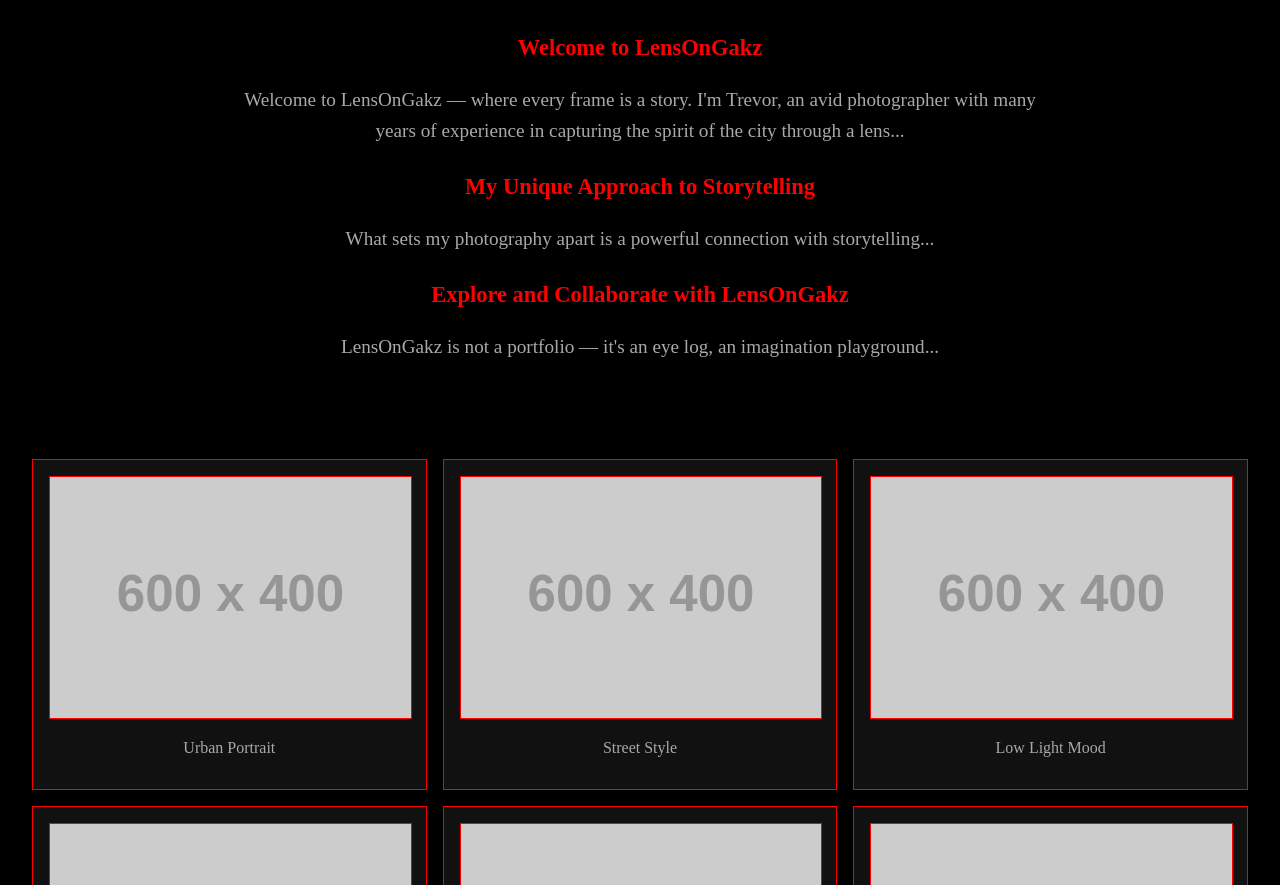
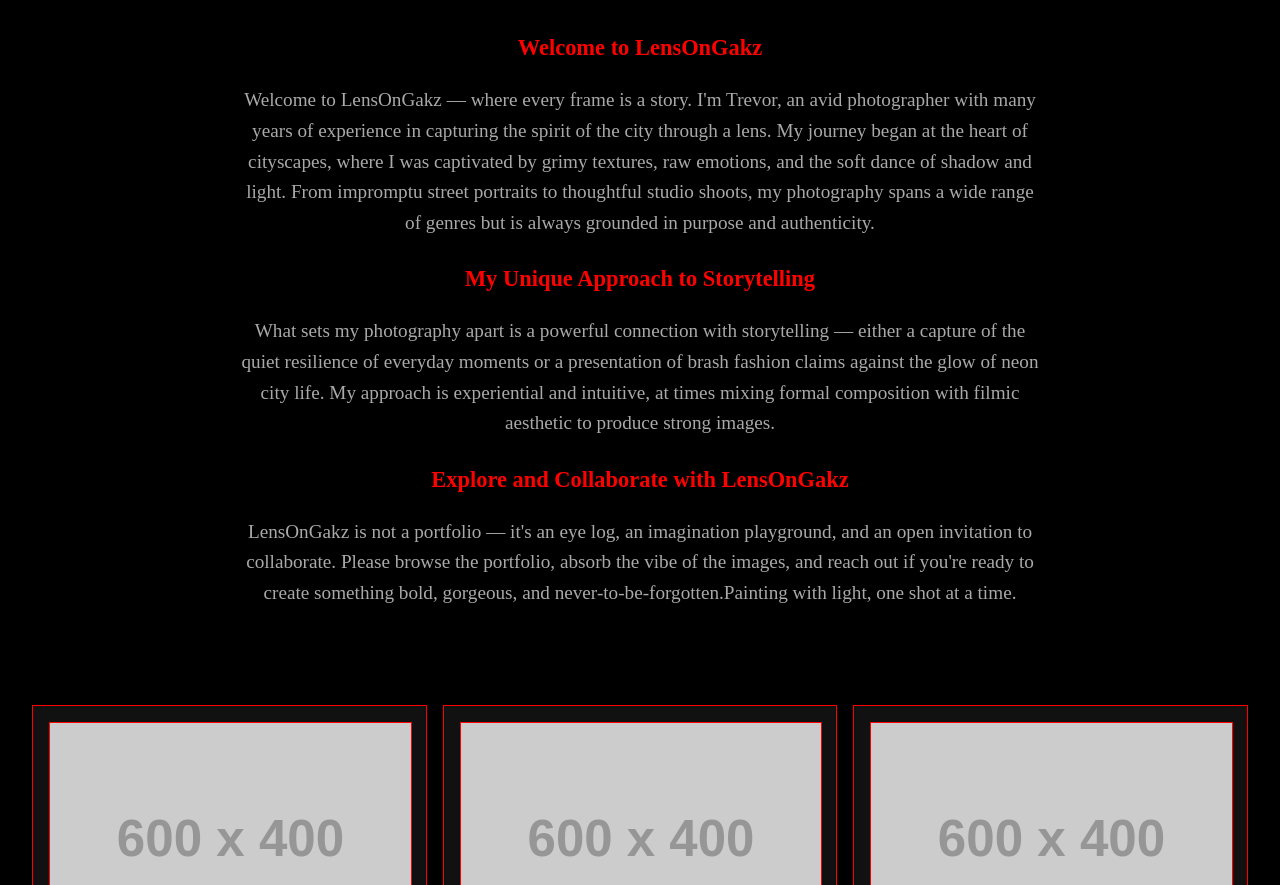
Before and after one commit to LensOnGakz/lensongakz.github.io, a plain HTML site: page index.html in a window 1280 px wide. Shown: the part 882-1767 px from the top of the page. Drawn offline with Linux system fonts and the light colour scheme; placeholder pictures from the web are drawn by us.

Commit message:
Update index.html

```diff
--- a/index.html
+++ b/index.html
@@ -170,11 +170,11 @@
   </header>
   <section class="intro">
     <h3>Welcome to LensOnGakz</h3>
-    <p>Welcome to LensOnGakz — where every frame is a story. I'm Trevor, an avid photographer with many years of experience in capturing the spirit of the city through a lens...</p>
+    <p>Welcome to LensOnGakz — where every frame is a story. I'm Trevor, an avid photographer with many years of experience in capturing the spirit of the city through a lens. My journey began at the heart of cityscapes, where I was captivated by grimy textures, raw emotions, and the soft dance of shadow and light. From impromptu street portraits to thoughtful studio shoots, my photography spans a wide range of genres but is always grounded in purpose and authenticity.</p>
     <h3>My Unique Approach to Storytelling</h3>
-    <p>What sets my photography apart is a powerful connection with storytelling...</p>
+    <p>What sets my photography apart is a powerful connection with storytelling — either a capture of the quiet resilience of everyday moments or a presentation of brash fashion claims against the glow of neon city life. My approach is experiential and intuitive, at times mixing formal composition with filmic aesthetic to produce strong images.</p>
     <h3>Explore and Collaborate with LensOnGakz</h3>
-    <p>LensOnGakz is not a portfolio — it's an eye log, an imagination playground...</p>
+    <p>LensOnGakz is not a portfolio — it's an eye log, an imagination playground, and an open invitation to collaborate. Please browse the portfolio, absorb the vibe of the images, and reach out if you're ready to create something bold, gorgeous, and never-to-be-forgotten.Painting with light, one shot at a time.</p>
   </section>
   <section id="portfolio" class="portfolio">
     <div class="card"><img src="https://via.placeholder.com/600x400/000000/FF0000?text=Sample+1" alt="Sample 1"><p>Urban Portrait</p></div>
```
